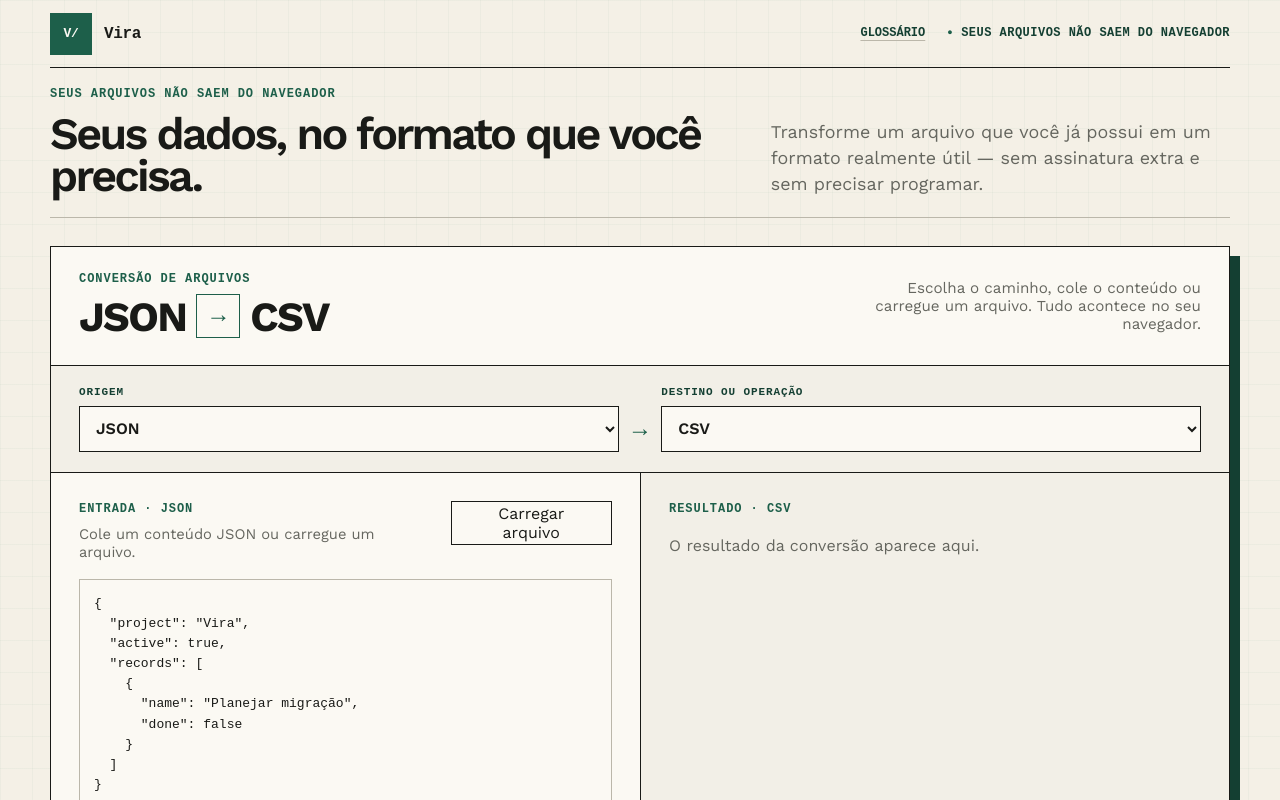
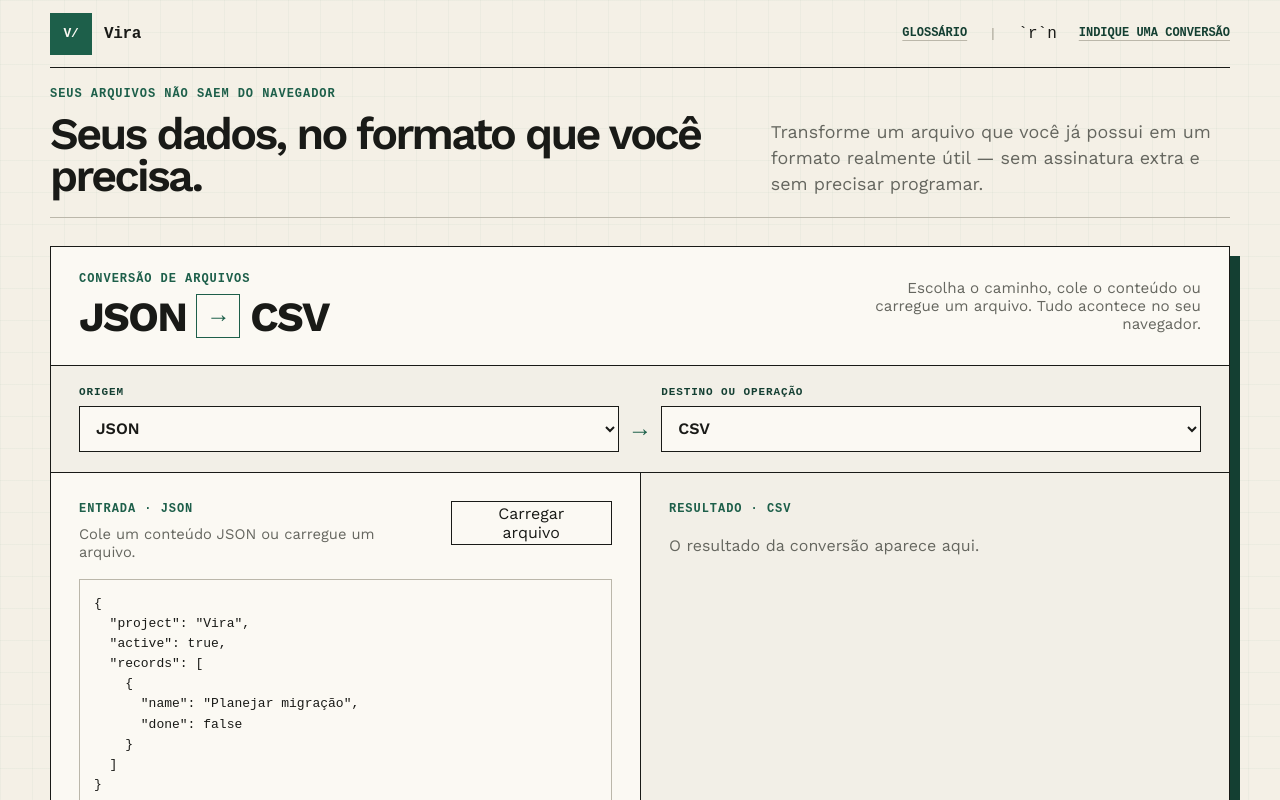
Before and after one commit to valdirmoura/dataconverteronline, a React (Vite) app: page / in a window 1280 px wide. Shown: the top 800 px of the page. Built offline with nearby package versions, Linux system fonts and the light colour scheme.

Commit message:
refactor: simplify header navigation

```diff
--- a/src/App.css
+++ b/src/App.css
@@ -1001,3 +1001,7 @@ footer a {
     padding: 24px;
   }
 }
+.nav-divider {
+  color: var(--line);
+  font: 700 12px/1 var(--mono);
+}
--- a/src/App.tsx
+++ b/src/App.tsx
@@ -17,7 +17,7 @@ function Header({ isGlossaryPage }: NavigationProps) {
       </a>
       <nav className="header-nav" aria-label="Navegação principal">
         <a href={destination}>{label}</a>
-        <span className="privacy-note"><span aria-hidden="true">●</span> Seus arquivos não saem do navegador</span>
+        <span className="nav-divider" aria-hidden="true">|</span>`r`n        <a href={isGlossaryPage ? "/#sugestoes" : "#sugestoes"}>INDIQUE UMA CONVERSÃO</a>
       </nav>
     </header>
   )
--- a/src/SuggestionForm.tsx
+++ b/src/SuggestionForm.tsx
@@ -1,6 +1,6 @@
 export function SuggestionForm() {
   return (
-    <section className="suggestion" aria-labelledby="suggestion-title">
+    <section id="sugestoes" className="suggestion" aria-labelledby="suggestion-title">
       <div className="suggestion-copy">
         <p className="eyebrow">PRÓXIMOS FORMATOS</p>
         <h2 id="suggestion-title">Não encontrou o conversor que precisava?</h2>
```
